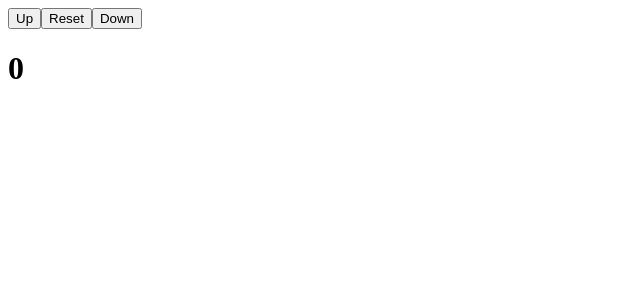
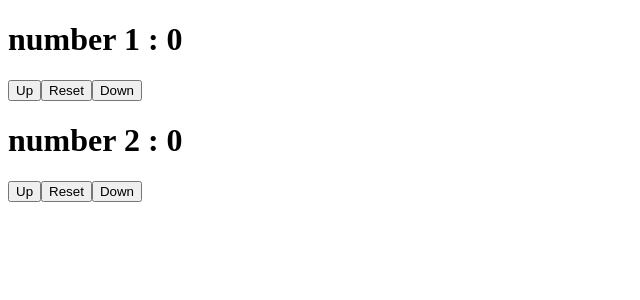
Before and after one commit to MamadTaheri/react-training, a React (Create React App) app: page / in a window 1280 px wide. Shown: the top 300 px of the page, without its empty margins (0-640 px from the left). Built offline with nearby package versions, Linux system fonts and the light colour scheme.

Commit message:
working with objects and useReducer

```diff
--- a/src/App.js
+++ b/src/App.js
@@ -1,10 +1,10 @@
 import React from 'react';
-import Counter from './components/Counter';
+import NewCounter from './components/NewCounter';
 
 const App = () => {
   return (
     <div>
-      <Counter />
+      <NewCounter />
     </div>
   );
 };
--- /dev/null
+++ b/src/components/NewCounter.js
@@ -0,0 +1,50 @@
+import React, { useReducer } from "react";
+
+const initialState = {
+  num1: 0,
+  num2: 0,
+};
+
+const reducer = (state, action) => {
+  switch (action.type) {
+    case "UP":
+      return { ...state, num1: state.num1 + action.amount };
+    case "DOWN":
+      return { ...state, num1: state.num1 - action.amount };
+    case "UP2":
+      return { ...state, num2: state.num2 + action.amount };
+    case "DOWN2":
+      return { ...state, num2: state.num2 - action.amount };
+    case "RESET":
+      return initialState;
+    default:
+      return state;
+  }
+};
+
+const NewCounter = () => {
+  const [number, dispatch] = useReducer(reducer, initialState);
+
+  return (
+    <div>
+      <div className="">
+        <h1>number 1 : {number.num1}</h1>
+        <button onClick={() => dispatch({ type: "UP", amount: 5 })}>Up</button>
+        <button onClick={() => dispatch({ type: "RESET" })}>Reset</button>
+        <button onClick={() => dispatch({ type: "DOWN", amount: 3 })}>
+          Down{" "}
+        </button>
+      </div>
+      <div className="">
+        <h1>number 2 : {number.num2}</h1>
+        <button onClick={() => dispatch({ type: "UP2", amount: 1 })}>Up</button>
+        <button onClick={() => dispatch({ type: "RESET" })}>Reset</button>
+        <button onClick={() => dispatch({ type: "DOWN2", amount: 1 })}>
+          Down{" "}
+        </button>
+      </div>
+    </div>
+  );
+};
+
+export default NewCounter;
```
